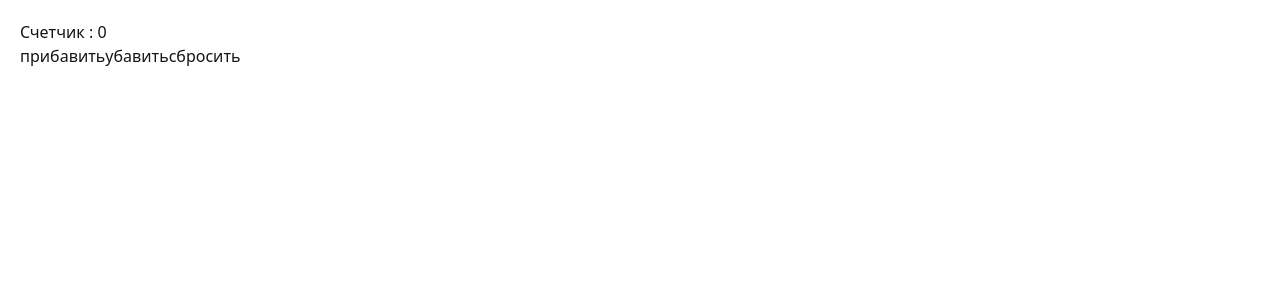
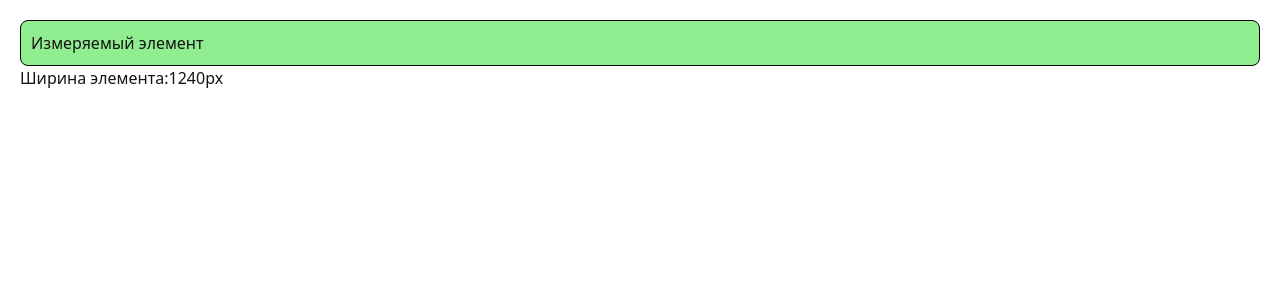
Before and after one commit to romanbarinov84/WebGarage-React-lessons-, a React (Vite) app: page / in a window 1280 px wide. Shown: the top 300 px of the page. Built offline with nearby package versions, Linux system fonts and the light colour scheme.

Commit message:
27.01 useLayOutEffect

```diff
--- a/src/components/pages/CustomHook.jsx
+++ /dev/null
@@ -1,15 +0,0 @@
-import useCounter from "./Hook";
-
-const CustomHook = () => {
-    const [count, increment, decrement, reset] = useCounter(0);
-    return (
-        <div>
-            <p>Счетчик : {count}</p>
-            <button onClick={increment}>прибавить</button>
-            <button onClick={decrement}>убавить</button>
-            <button onClick={reset}>сбросить</button>
-        </div>
-    );
-};
-
-export default CustomHook;
--- a/src/components/pages/HomePage.jsx
+++ b/src/components/pages/HomePage.jsx
@@ -1,7 +1,9 @@
 
 
-import CustomHook from "./CustomHook"
+
 import "./HomePage.css"
+import MeasureElement from "../useLayOutEffect/MeasureElement"
+
 
 
 
@@ -11,7 +13,7 @@ function HomePage() {
 
   return (
     <div>
-      <CustomHook/>
+      <MeasureElement/>
 
     </div>
   )
--- a/src/components/pages/Hook.jsx
+++ /dev/null
@@ -1,22 +0,0 @@
-import { useState } from "react"
-
-
-const useCounter = (initialValue) => {
-
-  const [count , setCount] = useState(initialValue);
-
-  const increment = () => {
-    setCount((prevCount) => prevCount + 1)
-  }
-  const decrement = () => {
-    setCount((prevCount) => prevCount - 1)
-  }
-
-  const reset = () => {
-   setCount(initialValue)
-  }
-
-  return [count, increment, decrement, reset]
-}
-
-export default useCounter
--- /dev/null
+++ b/src/components/useLayOutEffect/MeasureElement.jsx
@@ -0,0 +1,26 @@
+import { useLayoutEffect, useRef, useState } from "react";
+
+
+const MeasureElement = () => {
+    const [width , setWidth] = useState(0);
+    const elementRef = useRef(null);
+
+    useLayoutEffect(() => {
+        if(elementRef.current){
+            const {width} = elementRef.current.getBoundingClientRect();
+            console.log("Измерение в useLayoutEffect:" , width);
+            setWidth(width);
+
+        }
+    },[])
+    return (
+        <div>
+            <div ref={elementRef} style={{border:"1px solid black", padding:"10px" , borderRadius:"8px", backgroundColor: width > 600 ? "lightgreen" : "lightcoral"}}>
+                Измеряемый элемент
+            </div>
+            <p>Ширина элемента:{width}px</p>
+        </div>
+    );
+};
+
+export default MeasureElement;
```
